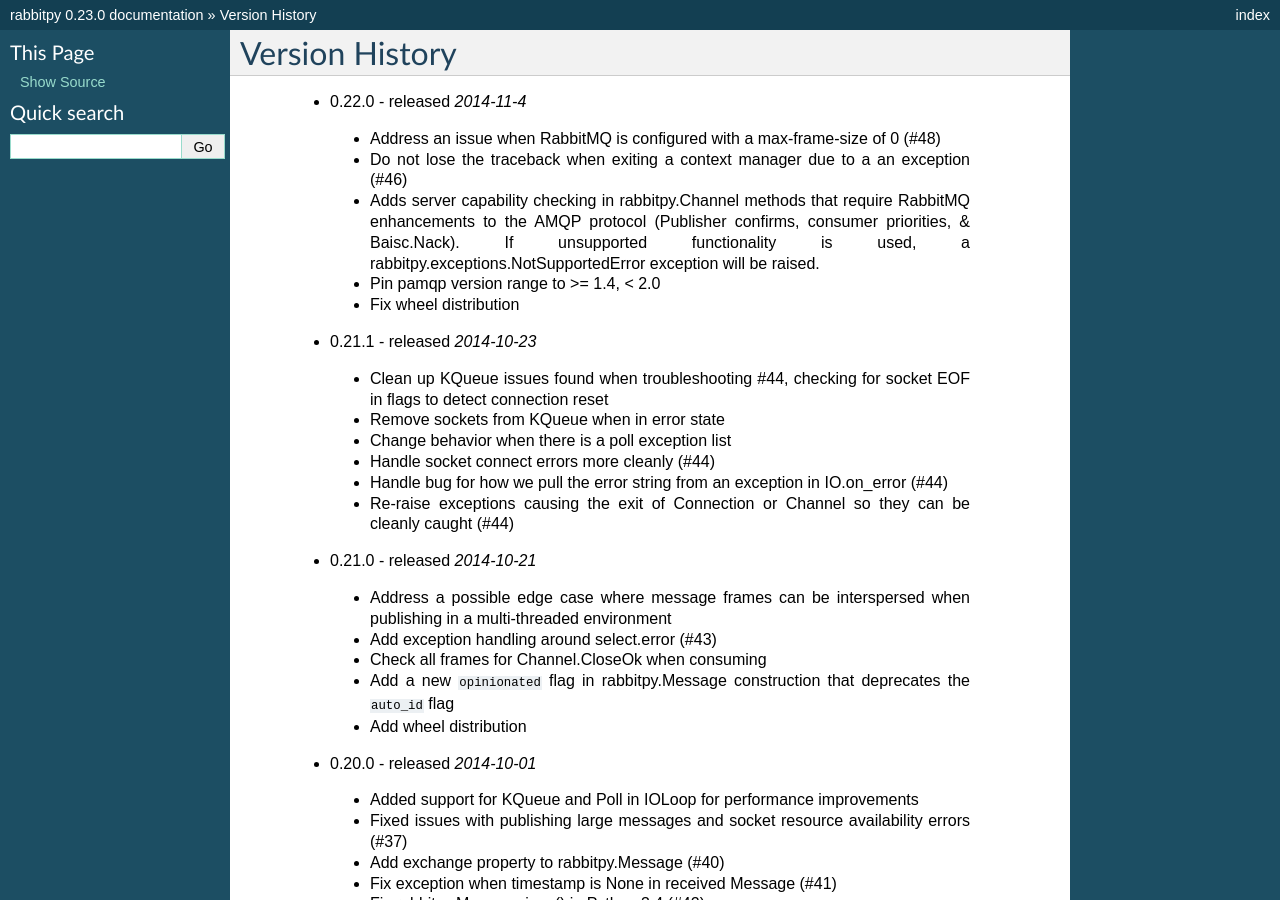
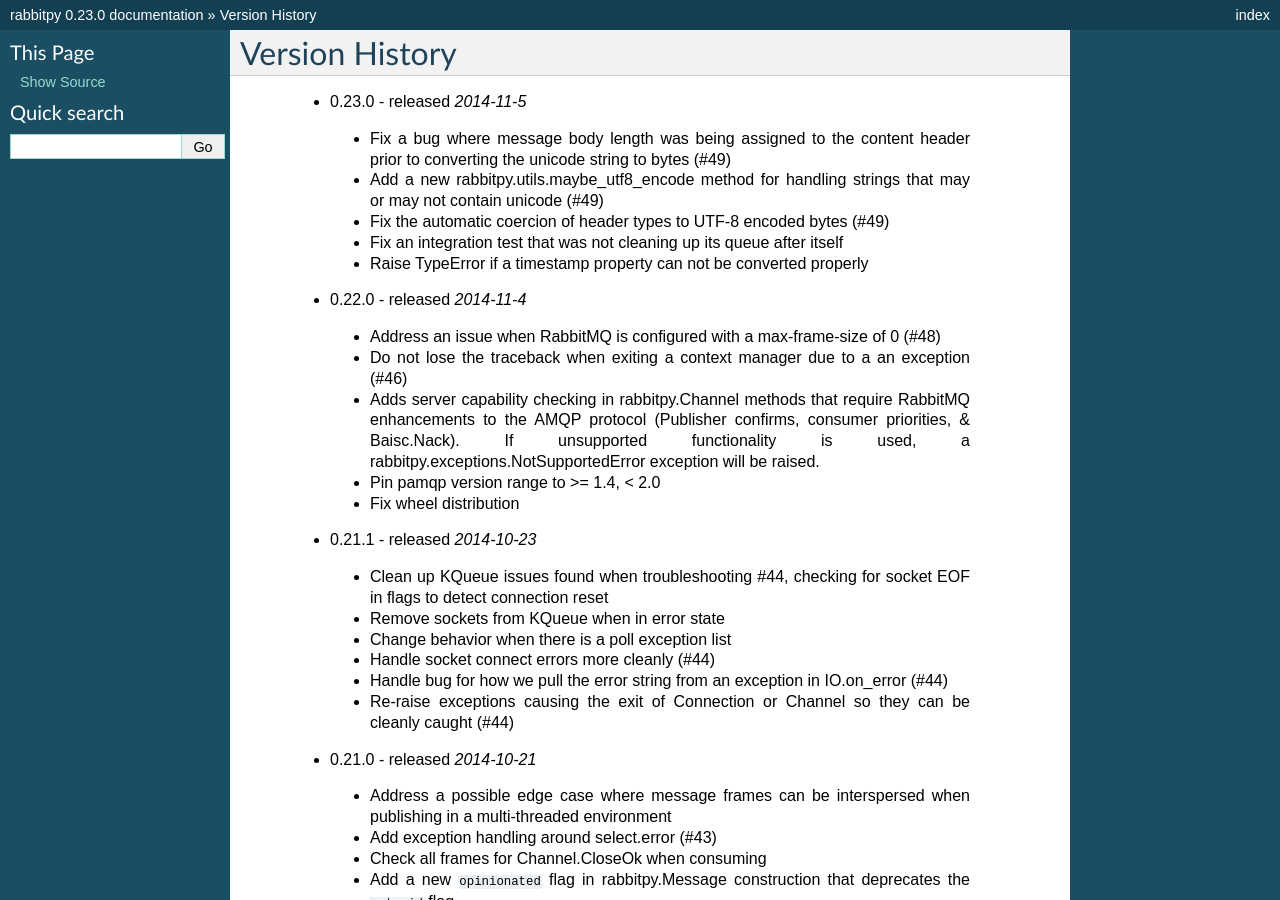
Before and after one commit to gmr/rabbitpy, a Sphinx documentation site: the page built from docs/history.rst, in a window 1280 px wide and 900 px high. Built offline with Sphinx 7.4.7, drawn with Linux system fonts in a browser that asks for light colours.

Commit message:
Update version history

```diff
--- a/docs/history.rst
+++ b/docs/history.rst
@@ -1,5 +1,11 @@
 Version History
 ---------------
+ - 0.23.0 - released *2014-11-5*
+  - Fix a bug where message body length was being assigned to the content header prior to converting the unicode string to bytes (#49)
+  - Add a new rabbitpy.utils.maybe_utf8_encode method for handling strings that may or may not contain unicode (#49)
+  - Fix the automatic coercion of header types to UTF-8 encoded bytes (#49)
+  - Fix an integration test that was not cleaning up its queue after itself
+  - Raise TypeError if a timestamp property can not be converted properly
  - 0.22.0 - released *2014-11-4*
   - Address an issue when RabbitMQ is configured with a max-frame-size of 0 (#48)
   - Do not lose the traceback when exiting a context manager due to a an exception (#46)
```
